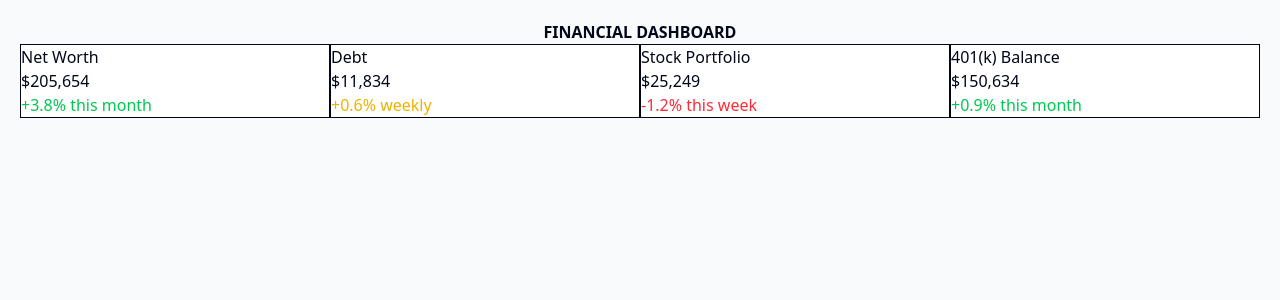
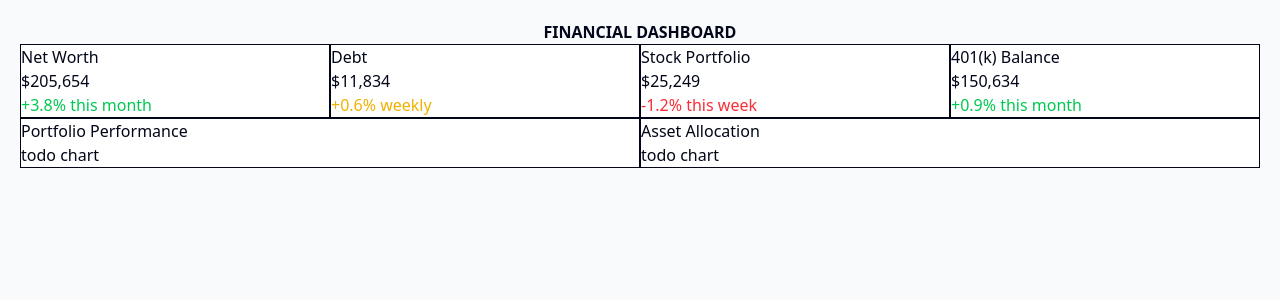
Before and after one commit to Austin-Tillotson/financial-app-project, a Next.js app: page / in a window 1280 px wide. Shown: the top 300 px of the page. Built offline with nearby package versions, Linux system fonts and the light colour scheme.

Commit message:
added chart skeletons

```diff
--- a/src/app/page.tsx
+++ b/src/app/page.tsx
@@ -1,3 +1,4 @@
+import { Body } from "@/components/dashboard/Body";
 import { Header } from "@/components/dashboard/Header";
 import { InfoCardGrid } from "@/components/dashboard/InfoCardGrid";
 
@@ -6,6 +7,7 @@ export default function Home() {
     <main className="bg-slate-50 text-slate-950 px-5 py-5">
       <Header />
       <InfoCardGrid />
+      <Body />
     </main>
   );
 }
--- /dev/null
+++ b/src/components/dashboard/Body.tsx
@@ -0,0 +1,21 @@
+import { Card } from "@/components/ui/Card";
+
+export function Body() {
+  return (
+    <section className="grid md:grid-cols-2">
+      <Card>
+        <h2>Portfolio Performance</h2>
+        <div>
+          todo chart
+        </div>
+      </Card>
+
+      <Card>
+        <h2>Asset Allocation</h2>
+        <div>
+          todo chart
+        </div>
+      </Card>
+    </section>
+  );
+}
```
